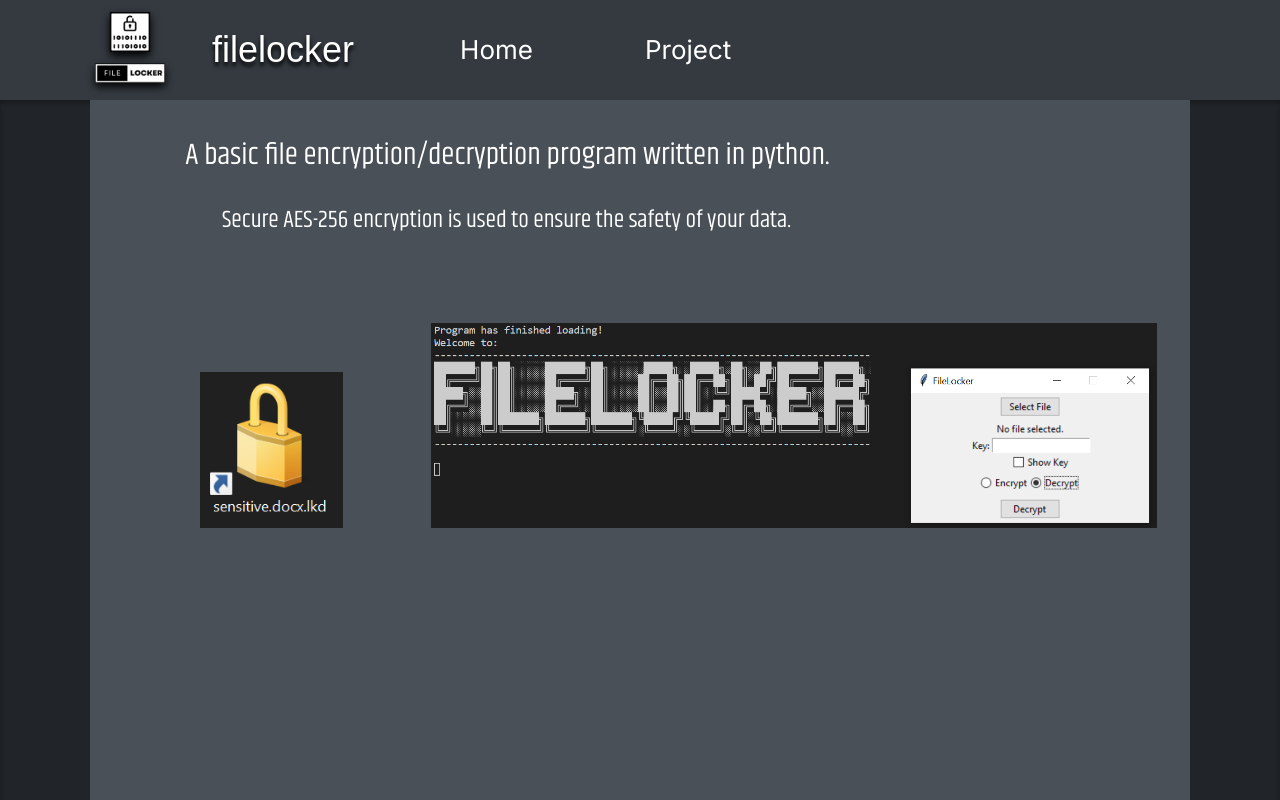
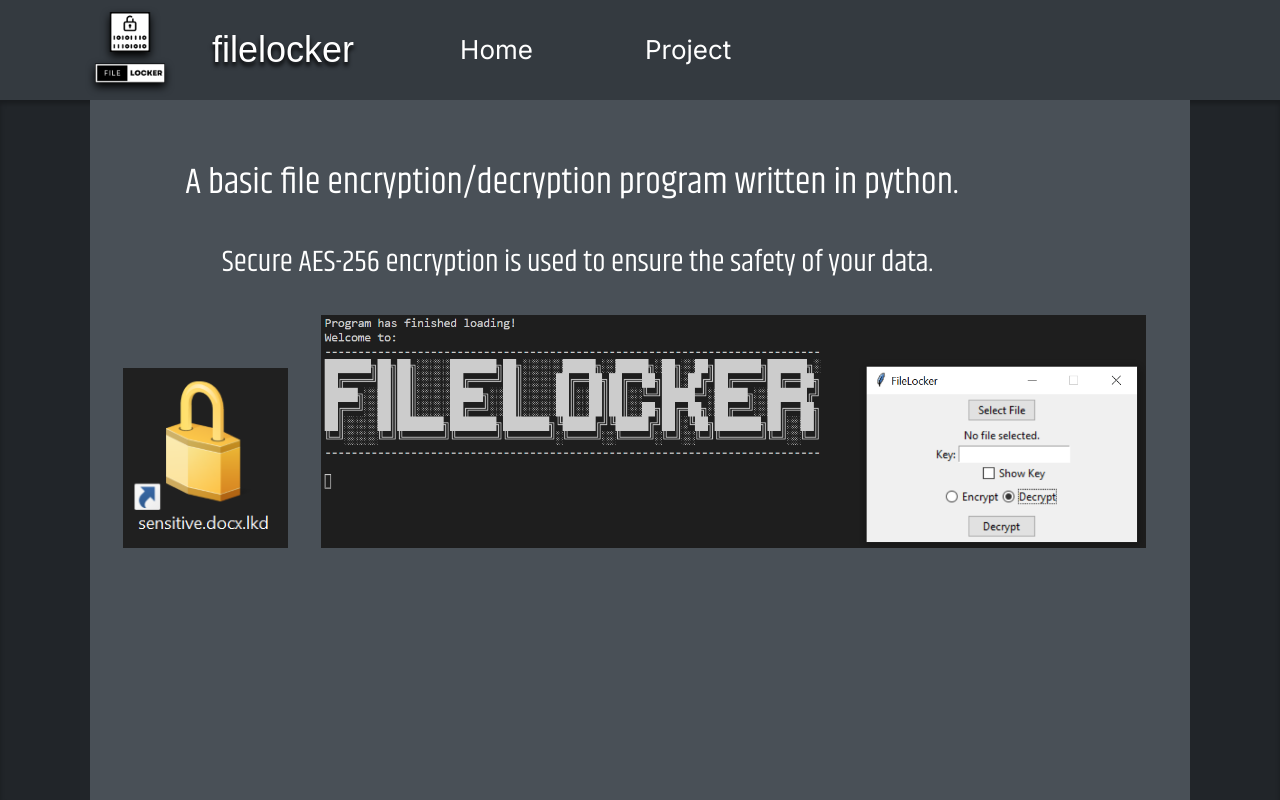
Before and after one commit to SebPilcher/website, a React (Vite) app: page / in a window 1280 px wide. Built offline with nearby package versions, Linux system fonts and the light colour scheme; a web font is replaced by a local one.

Commit message:
changed styling of main page and added encrypt box

```diff
--- a/src/app/page/Page.module.css
+++ b/src/app/page/Page.module.css
@@ -1,33 +1,66 @@
 @import url("https://fonts.googleapis.com/css2?family=Khand&display=swap");
+@import url("https://fonts.googleapis.com/css2?family=Inter&display=swap");
 .t1{
     color: #fff;
     font-family: Khand;
-    font-size: 30px;
+    font-size: 36px;
     font-style: normal;
     font-weight: 400;
     line-height: normal;
     padding-left: 8.67%;
-    padding-top: 3%;
+    padding-top: 5%;
     margin: 0;
 }
 .t2{
     color: #FFF;
     font-family: Khand;
-    font-size: 24px;
+    font-size: 30px;
     font-style: normal;
     font-weight: 400;
     line-height: normal;
     padding-left: 12%
 }
 .img1{
-    width: 13%;
-    padding-left: 10%;
-    padding-top: 10%
+    width: 15%;
+    padding-left: 3%;
 }
 .img2{
-    width: 66%;
-    padding-left: 8%;
+    width: 75%;
+    padding-left: 3%;
 }
-.filler{
-    height: 100%;
+.functionality{
+    padding-top: 2%;
+    text-align: center;
 }
+h1{
+    color: #FFF;
+    font-family: Khand;
+    font-size: 30px;
+    font-style: normal;
+    font-weight: 400;
+}
+.error{
+    color: rgb(229, 255, 0);
+    font-family: Inter;
+    display: inline-block;
+    padding-left: 2%;
+    font-weight: 200;
+    font-size: 20px
+}
+.box{
+    display: flex;
+    justify-content: center;
+}
+.inner{
+    padding: 16px 32px;
+    border: 1px solid #aaa;
+    text-align: left;
+}
+.inner label {
+    color: #FFF;
+    font-family: Inter;
+}
+.inner p{
+    color: #FFF;
+    font-family: Inter;
+}
```
